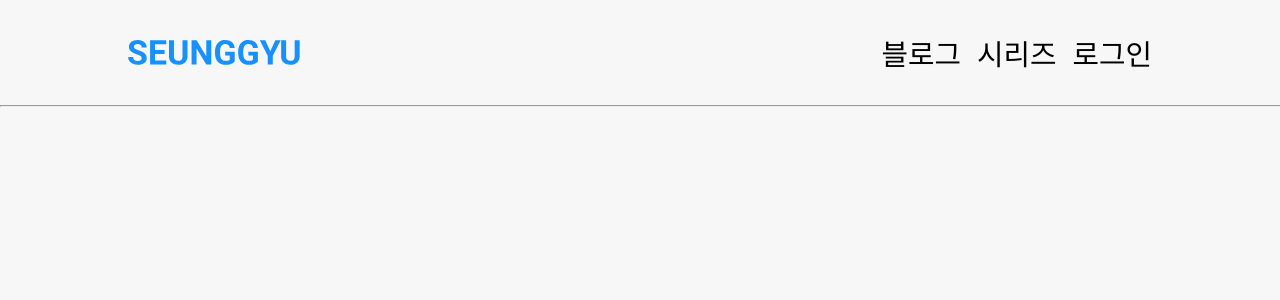
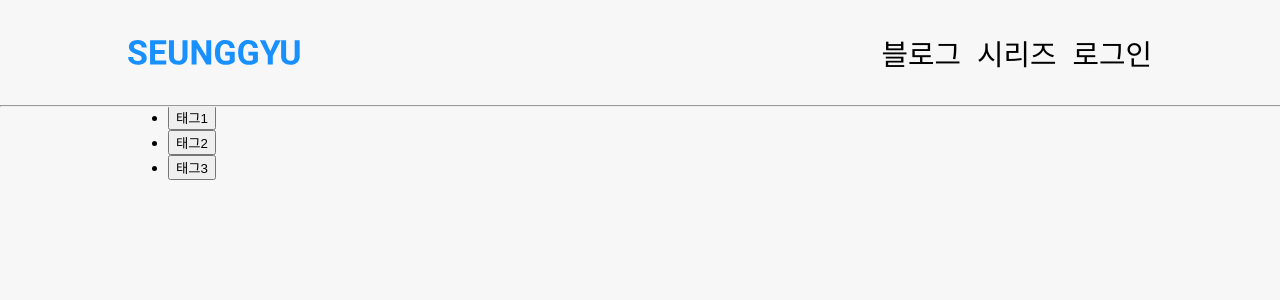
Before and after one commit to CodeSoom/project-react-6-KIMSEUNGGYU, a React app: page / in a window 1280 px wide. Shown: the top 300 px of the page. Built offline with nearby package versions, Linux system fonts and the light colour scheme; the HTML template or start-up script is replaced by a standard one.

Commit message:
[feat] App 컴포넌트 임시 tag 렌더 기능 구현

```diff
--- a/src/App.jsx
+++ b/src/App.jsx
@@ -1,12 +1,35 @@
 import styled from '@emotion/styled';
 
 import Header from './components/Header';
+
+function Tags() {
+  return (
+    <ul>
+      <li>
+        <button type="button">
+          태그1
+        </button>
+      </li>
+      <li>
+        <button type="button">
+          태그2
+        </button>
+      </li>
+      <li>
+        <button type="button">
+          태그3
+        </button>
+      </li>
+    </ul>
+  );
+}
 
 export default function App() {
   return (
     <Container>
       <Header />
       <Divider />
+      <Tags />
     </Container>
   );
 }
```
